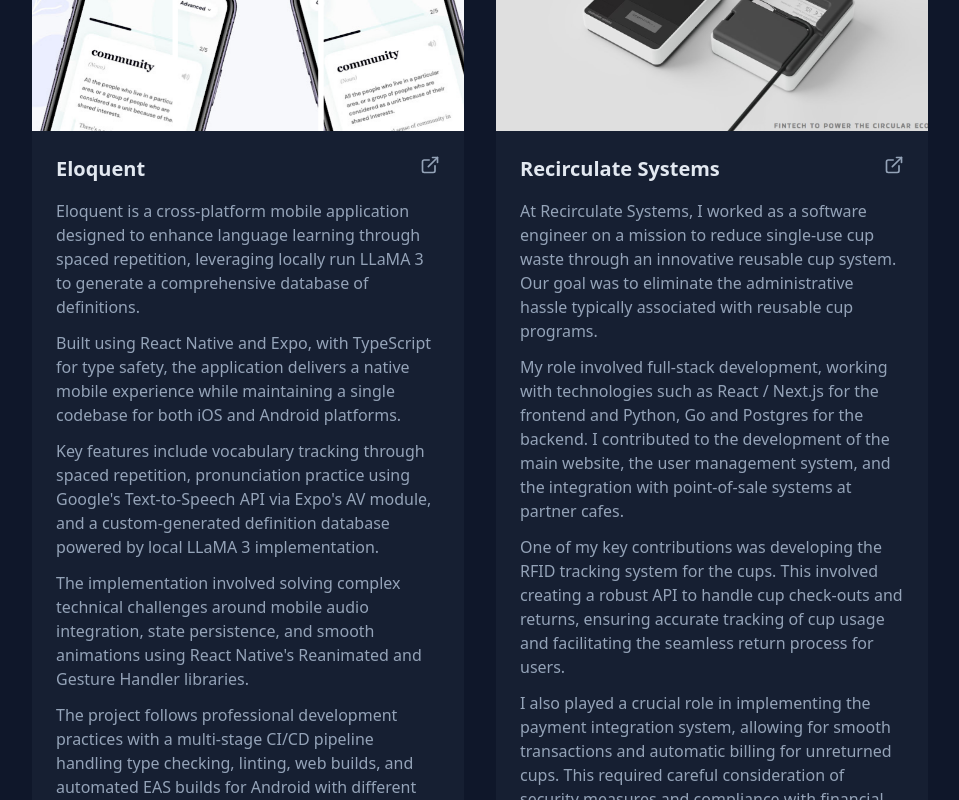
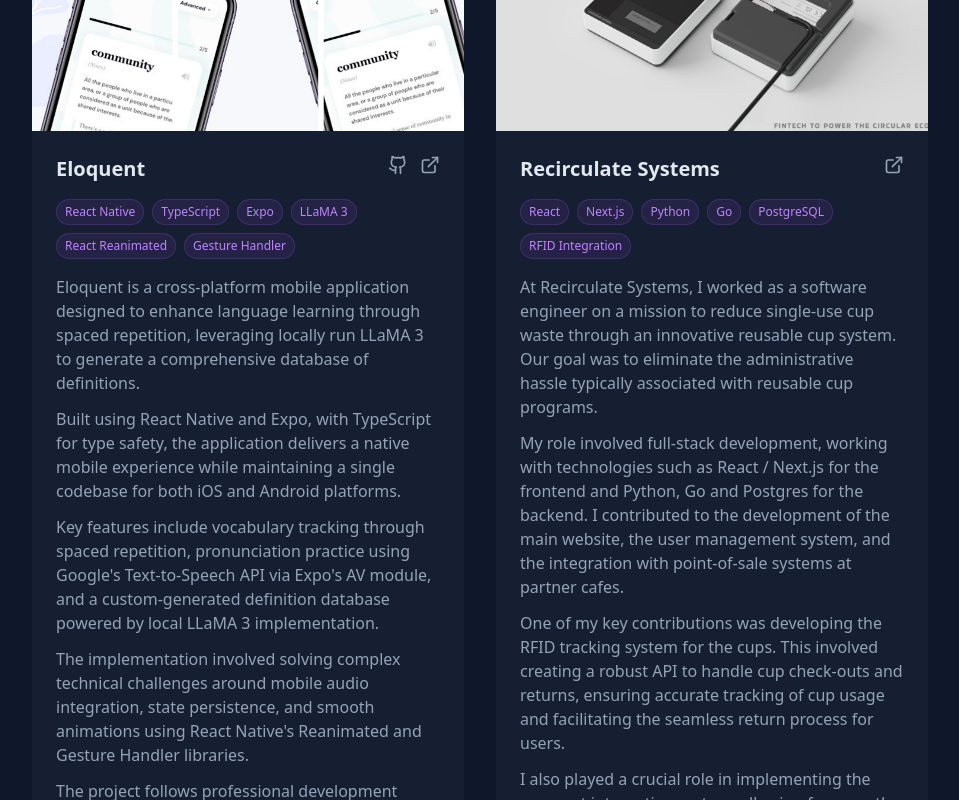
Before and after one commit to SeanJaeger1/Portfolio, a Next.js app: page / in a window 1280 px wide. Shown: the part 1760-2560 px from the top of the page, without its empty margins (160-1119 px from the left). Built offline with nearby package versions, Linux system fonts and the light colour scheme.

Commit message:
Fixed link, added github links

```diff
--- a/components/IntroSection.tsx
+++ b/components/IntroSection.tsx
@@ -8,7 +8,7 @@
     {
       icon: Github,
       text: 'Github',
-      url: 'https://github.com/seanjaeger',
+      url: 'https://github.com/SeanJaeger1',
       ariaLabel: 'View my GitHub profile',
     },
     {
--- a/components/ProjectCard.tsx
+++ b/components/ProjectCard.tsx
@@ -1,11 +1,13 @@
 import { FC } from 'react'
 import Image, { StaticImageData } from 'next/image'
-import { ExternalLink } from 'lucide-react'
+import { ExternalLink, Github } from 'lucide-react'
 
 interface ProjectCardProps {
   title: string
   image: StaticImageData
   link: string
+  github?: string
+  tech: string[]
   description: string[]
 }
 
@@ -13,6 +15,8 @@
   title,
   image,
   link,
+  github,
+  tech,
   description,
 }) => {
   return (
@@ -48,6 +52,17 @@
           >
             {title}
           </h3>
+          <div className="flex gap-3">
+            {github && (
+              <a
+                href={github}
+                target="_blank"
+                rel="noopener noreferrer"
+                className="text-slate-400 hover:text-purple-400 transition-colors duration-200"
+              >
+                <Github className="w-5 h-5" />
+              </a>
+            )}
             <a
               href={link}
               target="_blank"
@@ -57,6 +72,21 @@
               <ExternalLink className="w-5 h-5" />
             </a>
           </div>
+        </div>
+
+        {tech.length > 0 && (
+          <div className="flex flex-wrap gap-2 mb-4">
+            {tech.map((item) => (
+              <span
+                key={item}
+                className="px-2 py-1 text-xs font-medium rounded-full
+                  bg-purple-500/10 text-purple-400 border border-purple-500/20"
+              >
+                {item}
+              </span>
+            ))}
+          </div>
+        )}
 
         <div className="space-y-3 text-slate-400 flex-grow">
           {description.map((paragraph, index) => (
```
Lines whose indentation alone changed are shown as unchanged.
